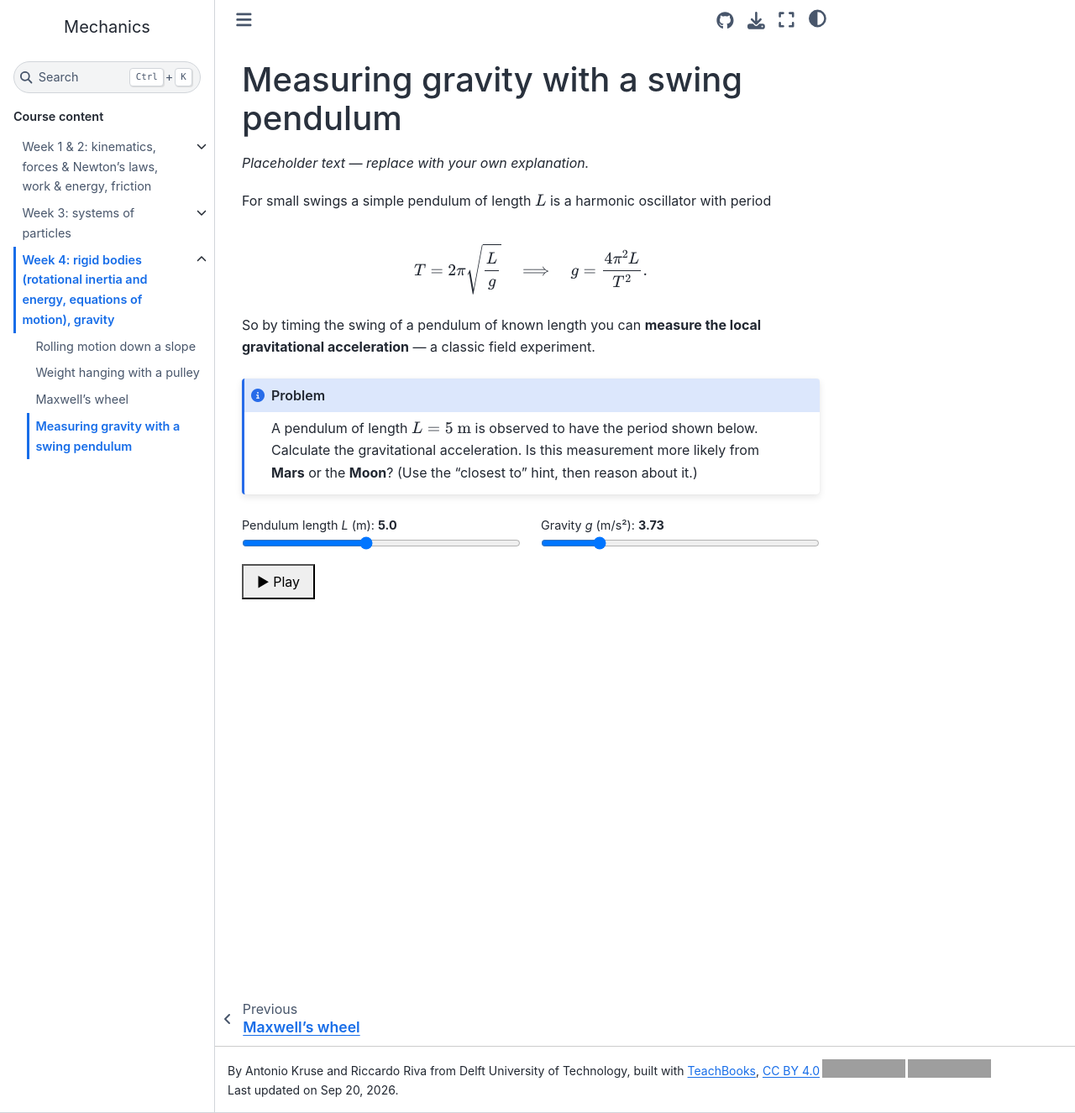
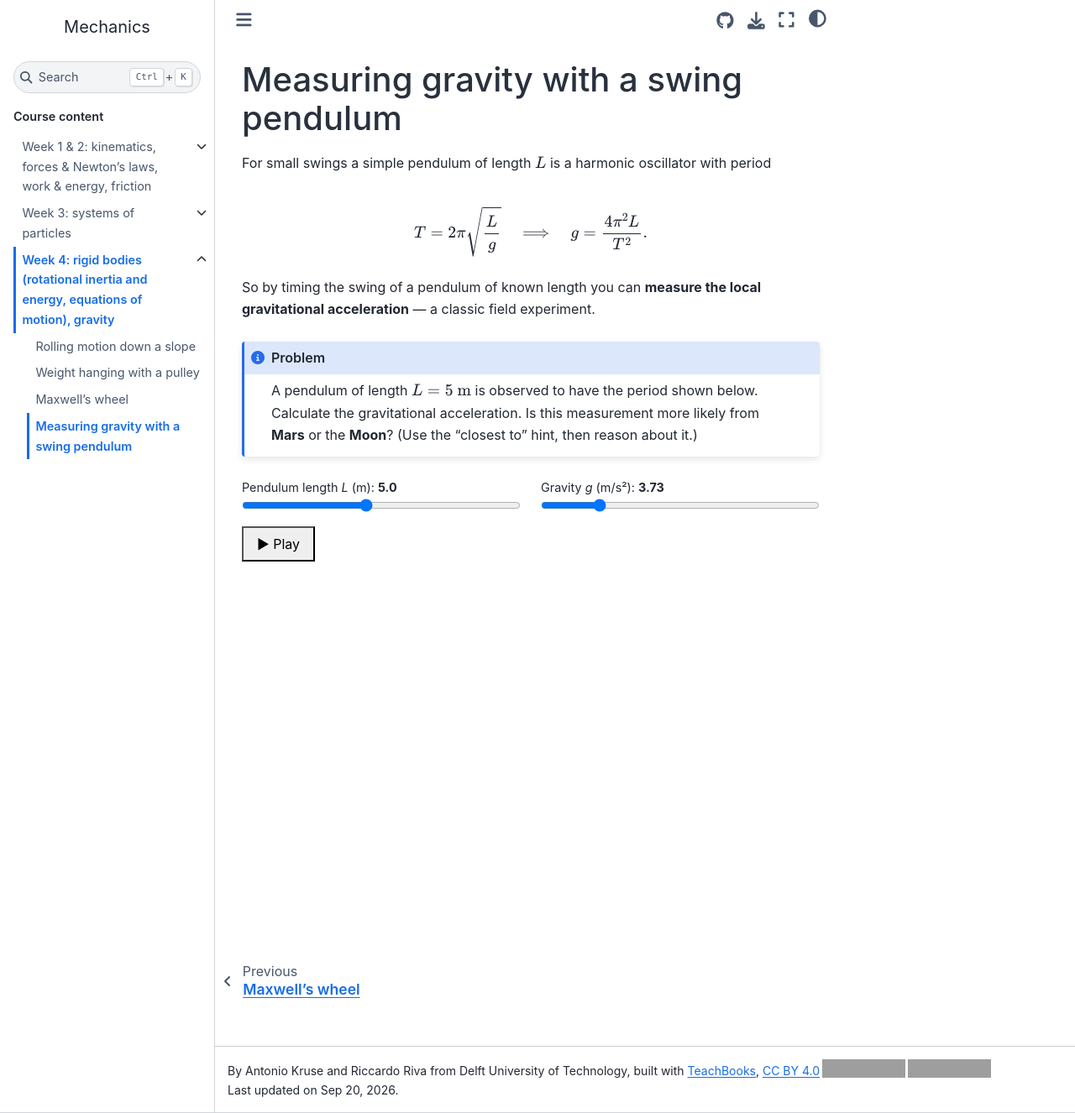
Before and after one commit to remriva/Mech, a Jupyter Book: the page built from book/week4/measuring_gravity_pendulum.md, in a window 1280 px wide and 1326 px high. Shown: the whole window at 84% size. Built offline with Jupyter Book 1.0.4 settings and Sphinx 7.4.7 and the Sphinx Book theme 1.1.4, drawn with Linux system fonts in a browser that asks for light colours; comment, search, counter and statistics services are not loaded; grey boxes are pictures that could not be loaded.

Commit message:
Update measuring_gravity_pendulum.md

```diff
--- a/book/week4/measuring_gravity_pendulum.md
+++ b/book/week4/measuring_gravity_pendulum.md
@@ -1,7 +1,5 @@
 (w4-measuring-gravity)=
 # Measuring gravity with a swing pendulum
-
-*Placeholder text — replace with your own explanation.*
 
 For small swings a simple pendulum of length $L$ is a harmonic oscillator with period
 
```
